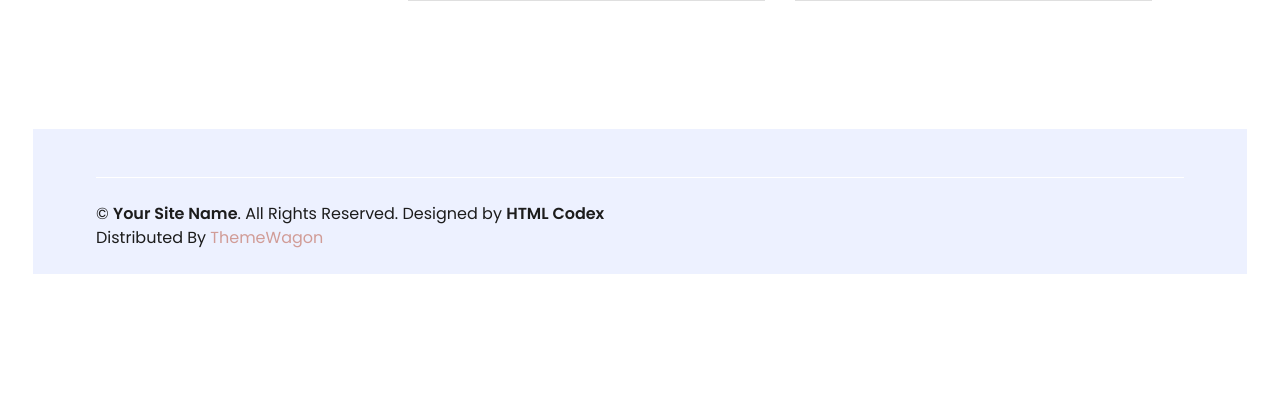
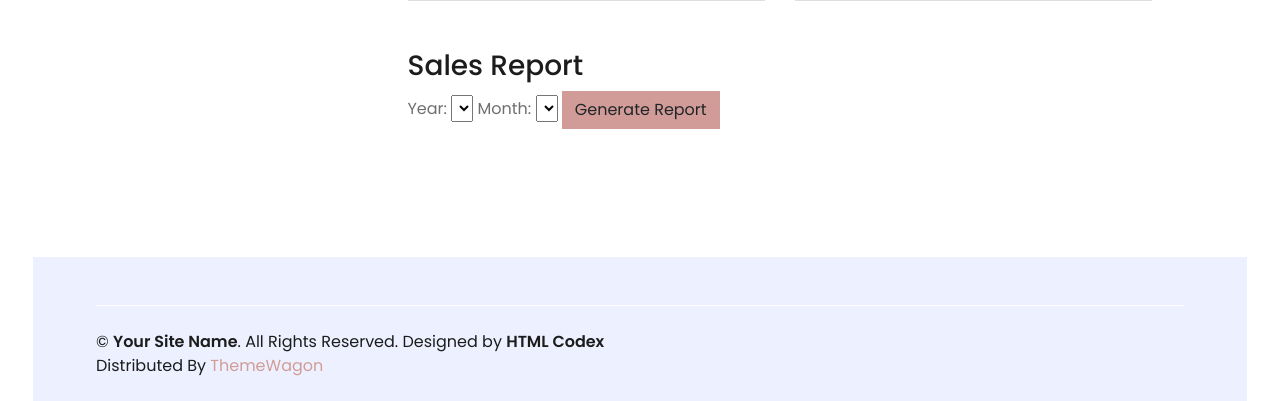
Before and after one commit to jaseem8055/ss_v11082023, a Django app: page /adminpanel/ in a window 1280 px wide. Shown: the part 802-1203 px from the top of the page. Before the commit the page ends 1076 px from the top, so only its background shows below. Run offline with Django 4.2, Linux system fonts and the light colour scheme; the visitor is signed in with stand-in values (Sample User, id 1); data that the repository does not hold is empty; some libraries are stand-ins or nearby versions.

Commit message:
5Aug2023 Sales Report

```diff
--- a/SkinScent/adminpanel/urls.py
+++ b/SkinScent/adminpanel/urls.py
@@ -1,5 +1,6 @@
 from django.urls import path
 from . import views
+
 
 app_name = 'adminpanel'
 
@@ -71,6 +72,10 @@ urlpatterns = [
     # path('offers/referral/', views.referral_offers, name='referral_offers'),
     # path('offers/referral/create/', views.create_referral_offer, name='create_referral_offer'),
 
+    # Sales Report
+    path("sales-report/", views.generate_monthly_sales_report_pdf, name="sales-report"),
+    path("sales-report/daily", views.generate_sales_report_pdf, name="sales-report-daily"),
+
 
 
 
--- a/SkinScent/adminpanel/views.py
+++ b/SkinScent/adminpanel/views.py
@@ -33,7 +33,18 @@ from django.utils.dateparse import parse_datetime
 def admin_home(request):
     if request.user.is_authenticated and request.user.is_superuser:
         adminname = request.user.username
-        return render(request, 'adminpanel/admin_home.html', {'username':adminname})
+
+        distinct_years = Order.objects.dates('created_at', 'year', order='DESC').distinct()
+        distinct_months = Order.objects.dates('created_at', 'month', order='DESC').distinct()
+
+        context = {
+            'distinct_years': distinct_years,
+            'distinct_months': distinct_months
+        }
+
+        context.update({'username':adminname})
+
+        return render(request, 'adminpanel/admin_home.html', context)
     else:
         logout(request)
         return redirect('/adminpanel/admin_signin/')
@@ -65,6 +76,168 @@ def admin_logout(request):
     return redirect('/adminpanel/')
 
 
+from reportlab.lib.pagesizes import letter
+from reportlab.platypus import SimpleDocTemplate, Paragraph
+
+from io import BytesIO
+
+from django.db.models import Sum
+from reportlab.lib.styles import getSampleStyleSheet
+
+import calendar
+from reportlab.platypus.doctemplate import PageBreak
+
+# Yearly Sales Report - NOT USED
+def generate_monthly_sales_report_pdf(request, year=None):
+    from datetime import datetime
+    # If year is not provided, use the current year
+    if year is None:
+        year = datetime.now().year
+
+    # Query to retrieve monthly sales data
+    monthly_sales = Order.objects.annotate(month=ExtractMonth('created_at'))\
+        .filter(created_at__year=year)\
+        .values('month')\
+        .annotate(total_sales=Sum('sub_total'))\
+        .order_by('month')
+
+    # Create a response object with PDF content type
+    response = HttpResponse(content_type='application/pdf')
+    response['Content-Disposition'] = f'attachment; filename="monthly_sales_report_{year}.pdf"'
+
+    # Create a buffer for the PDF content
+    buffer = BytesIO()
+
+    # Create a PDF document using reportlab
+    doc = SimpleDocTemplate(buffer, pagesize=letter)
+    elements = []
+
+    # Title Font
+    title_font_style = getSampleStyleSheet()["Title"]
+    title_text = f"Monthly Sales Report - {year}"
+    elements.append(Paragraph(title_text, title_font_style))
+    elements.append(Paragraph("<br/><br/>", title_font_style))  # Add some space after the title
+
+    # Body Font
+    normal_font_style = getSampleStyleSheet()["Normal"]
+
+    # Add content to the PDF with proper formatting
+    for entry in monthly_sales:
+        month_number = entry['month']
+        month_name = calendar.month_name[month_number]
+        total_sales = entry['total_sales']
+        elements.append(Paragraph(f"{month_name}: {total_sales}", normal_font_style))
+
+    # Build the PDF
+    doc.build(elements)
+    pdf = buffer.getvalue()
+    buffer.close()
+    response.write(pdf)
+
+    return response
+
+# Daily Sales Report
+def generate_sales_report_pdf(request, year=None, month=None):
+    from datetime import datetime
+
+    # GET from Sales Report Form at "admin_home.html"
+    year = int(request.GET.get('year'))
+    month = int(request.GET.get('month'))
+
+    # If year and month are not provided, use the current year and month
+    if year is None:
+        year = datetime.now().year
+    if month is None:
+        month = datetime.now().month
+
+
+    # Query to retrieve monthly sales data
+    monthly_sales = Order.objects.annotate(year=ExtractYear('created_at'),
+                                           month=ExtractMonth('created_at'))\
+        .filter(created_at__year=year, created_at__month=month)\
+        .values('year', 'month')\
+        .annotate(total_sales=Sum('sub_total'))\
+        .order_by('year', 'month')
+
+    # Query to retrieve daily sales data within the specified month
+    daily_sales = Order.objects.annotate(year=ExtractYear('created_at'),
+                                         month=ExtractMonth('created_at'),
+                                         day=ExtractDay('created_at'))\
+        .filter(created_at__year=year, created_at__month=month)\
+        .values('year', 'month', 'day')\
+        .annotate(total_sales=Sum('sub_total'))\
+        .order_by('year', 'month', 'day')
+
+    # Query to retrieve individual orders for the specified month and year
+    orders = Order.objects.filter(created_at__year=year, created_at__month=month)
+
+
+    # Create a response object with PDF content type
+    response = HttpResponse(content_type='application/pdf')
+    response['Content-Disposition'] = f'attachment; filename="sales_report_{year}_{month}.pdf"'
+
+    # Create a buffer for the PDF content
+    buffer = BytesIO()
+
+    # Create a PDF document using reportlab
+    doc = SimpleDocTemplate(buffer, pagesize=letter)
+    elements = []
+
+    # Title Font
+    title_font_style = getSampleStyleSheet()["Title"]
+    title_text = f"Sales Report - {calendar.month_name[month]} {year}"
+    elements.append(Paragraph(title_text, title_font_style))
+    # elements.append(Paragraph("<br/><br/>", title_font_style))  # Add some space after the title
+
+    # Sub-Title
+    # Define a style for sub-titles
+    subtitle_font_style = getSampleStyleSheet()["Heading2"]
+    # subtitle_font_style.alignment = 1  # Center alignment
+    subtitle_font_style.fontSize = 12
+    subtitle_font_style.leading = 20
+
+    # Body Font
+    normal_font_style = getSampleStyleSheet()["Normal"]
+
+    # Add monthly sales content to the PDF
+    elements.append(Paragraph("Monthly Sales:", subtitle_font_style))
+    for entry in monthly_sales:
+        total_sales = entry['total_sales']
+        elements.append(Paragraph(f"Total Sales: {total_sales}", normal_font_style))
+
+    # Add a page break to separate monthly and daily sales
+    #elements.append(PageBreak())
+
+    # Add space between monthly and daily sales sections
+    elements.extend([Paragraph("<br/><br/>", normal_font_style) for _ in range(3)])  # Add 3 empty lines
+
+
+    # Add daily sales content to the PDF
+    elements.append(Paragraph("Daily Sales:", subtitle_font_style))
+    for entry in daily_sales:
+        day = entry['day']
+        total_sales = entry['total_sales']
+        elements.append(Paragraph(f"Day {day}: Total Sales: {total_sales}", normal_font_style))
+
+    # Add space before the Order Summary section
+    elements.extend([Paragraph("<br/><br/>", normal_font_style) for _ in range(3)])  # Add 3 empty lines
+
+    # Add Order Summary section
+    elements.append(Paragraph("Order Summary:", subtitle_font_style))
+    for order in orders:
+        elements.append(Paragraph(f"Order Number: {order.order_number}", normal_font_style))
+        elements.append(Paragraph(f"Shipping Address: {order.shipping_address}", normal_font_style))
+        elements.append(Paragraph(f"Total Amount: {order.sub_total}", normal_font_style))
+        elements.append(Paragraph("--------------<br/>", normal_font_style))
+
+    # Build the PDF
+    doc.build(elements)
+    pdf = buffer.getvalue()
+    buffer.close()
+    response.write(pdf)
+
+    return response
+
 ####################################################
 ####################### OFFERS #####################
 ####################################################
@@ -91,7 +264,6 @@ def edit_offer(request, offer_id):
         if start_date > end_date:
             error_message = " 'Start Date' cannot be after 'End Date' "
             messages.error(request, error_message)
-            print("Messages content:", request._messages.__dict__)
             return redirect('adminpanel:edit_offer', offer_id=offer_id)
 
         # Check if there's an active offer with the same name
@@ -146,6 +318,13 @@ def create_offer(request):
     return render(request, 'adminpanel/a_offer_create.html')
 
 def offers(request):
+    adminname = None
+    if request.user.is_authenticated:
+        if request.user.is_superuser:
+            adminname = request.user.username
+        else:
+            return redirect('adminpanel:admin_home')
+
     current_datetime = timezone.now()
 
     existing_offers = Offer.objects.filter(start_date__lte=current_datetime, end_date__gte=current_datetime, active=True)
@@ -227,6 +406,12 @@ def create_product_offer(request):
 from datetime import timedelta
 
 def product_offers(request):
+    adminname = None
+    if request.user.is_authenticated:
+        if request.user.is_superuser:
+            adminname = request.user.username
+        else:
+            return redirect('adminpanel:admin_home')
 
     # UTC to IST difference
     hours_to_add = 5
@@ -370,7 +555,7 @@ def edit_product_offer(request, pk):
 #######
 from django.http import JsonResponse
 from django.db.models import Count
-from django.db.models.functions import ExtractYear, ExtractMonth
+from django.db.models.functions import ExtractYear, ExtractMonth, ExtractDay
 from django.db.models import Count, F, Sum, Avg
 from utils.charts import months, colorPrimary, colorSuccess, colorDanger, generate_color_palette, get_year_dict, get_user_dict
 
@@ -658,6 +843,13 @@ def order_detail(request, order_id):
     return render(request, 'adminpanel/a_order_detail.html', context)
 
 def order_summary(request):
+    adminname = None
+    if request.user.is_authenticated:
+        if request.user.is_superuser:
+            adminname = request.user.username
+        else:
+            return redirect('adminpanel:admin_home')
+
     orders = Order.objects.all()
     context = {'orders': orders}
     return render(request, 'adminpanel/a_orders_summary.html', context)
@@ -668,6 +860,13 @@ def order_summary(request):
 #### USERS MANAGEMENT ####
 ##########################
 def list_user(request):
+    adminname = None
+    if request.user.is_authenticated:
+        if request.user.is_superuser:
+            adminname = request.user.username
+        else:
+            return redirect('adminpanel:admin_home')
+
     if request.user.is_authenticated:
         if request.user.is_superuser:
             adminname = request.user.username
@@ -759,7 +958,10 @@ def list_variant(request, product_id):
 def start_product_variant(request):
     adminname = None
     if request.user.is_authenticated:
-        adminname = request.user.username
+        if request.user.is_superuser:
+            adminname = request.user.username
+        else:
+            return redirect('adminpanel:admin_home')
 
     products = Product.objects.all().order_by('pk')
     paginator = Paginator(products, 10)  # Display 10 categories per page
@@ -770,16 +972,16 @@ def start_product_variant(request):
     return render(request, 'adminpanel/a_variant_products.html', {'products': products, 'username':adminname})
 
 
-
-
-
 ##########################
 ### PRODUCT MANAGEMENT ###
 ##########################
 def list_product(request):
     adminname = None
     if request.user.is_authenticated:
-        adminname = request.user.username
+        if request.user.is_superuser:
+            adminname = request.user.username
+        else:
+            return redirect('adminpanel:admin_home')
 
     products = Product.objects.all().order_by('pk')
     paginator = Paginator(products, 10)  # Display 10 categories per page
@@ -919,7 +1121,10 @@ def block_product(request, product_id):
 def list_category(request):
     adminname = None
     if request.user.is_authenticated:
-        adminname = request.user.username
+        if request.user.is_superuser:
+            adminname = request.user.username
+        else:
+            return redirect('adminpanel:admin_home')
 
     all_categories = Category.objects.all().order_by('name')
     paginator = Paginator(all_categories, 10)  # Display 10 categories per page
@@ -981,7 +1186,6 @@ def add_category(request):
 
     return render(request, 'adminpanel/a_category_add.html', {'username':adminname})
 
-
 def edit_category(request, category_id):
     cat_update = Category.objects.get(id=category_id)
     adminname = None
@@ -1026,7 +1230,6 @@ def edit_category(request, category_id):
 
     return render(request, 'adminpanel/a_category_edit.html', {'username':adminname, 'category':cat_update})
 
-
 def block_category(request, category_id):
     if request.method == 'POST':
         category = Category.objects.get(id=category_id)
--- a/SkinScent/shop/views.py
+++ b/SkinScent/shop/views.py
@@ -218,6 +218,9 @@ from django.shortcuts import get_object_or_404
 from django.http import HttpResponse
 from io import BytesIO
 
+from django.db.models.functions import ExtractYear, ExtractMonth
+from django.db.models import Count, F, Sum, Avg
+
 def generate_pdf(request, order_id):
     # Fetch the object from the database
     order_obj = get_object_or_404(Order, id=order_id)
@@ -302,8 +305,6 @@ def generate_pdf(request, order_id):
     response.write(pdf)
 
     return response
-
-
 
 ###################
 # COUPON MANAGEMENT
--- a/SkinScent/templates/adminpanel/a_base1.html
+++ b/SkinScent/templates/adminpanel/a_base1.html
@@ -200,8 +200,6 @@
                             <div class="dropdown-menu rounded-0 m-0">
                                 <a href="/adminpanel/offers/" class="dropdown-item">Offer Titles</a>
                                 <a href="/adminpanel/offers/product" class="dropdown-item">Product Offers</a>
-                                <a href="" class="dropdown-item">Category Offers</a>
-                                <a href="" class="dropdown-item">referral Offers</a>
                             </div>
                         </div>
                         {% comment %} <a href="" class="nav-item nav-link">Sportswear</a> {% endcomment %}
--- a/SkinScent/templates/adminpanel/admin_home.html
+++ b/SkinScent/templates/adminpanel/admin_home.html
@@ -47,6 +47,29 @@
           </div>
       </div>
     </div>
+
+    <!---SALES REPORT FORM--->
+    <div class="container p-3 mt-3">
+      <h3>Sales Report</h3>
+        <form method="GET" action="{% url 'adminpanel:sales-report-daily' %}">
+          <label for="year">Year:</label>
+          <select name="year" id="year" required>
+              {% for year in distinct_years %}
+                  <option value="{{ year|date:'Y' }}">{{ year|date:'Y' }}</option>
+              {% endfor %}
+          </select>
+
+          <label for="month">Month:</label>
+          <select name="month" id="month" required>
+              {% for month in distinct_months %}
+                  <option value="{{ month|date:'m' }}">{{ month|date:'F' }}</option>
+              {% endfor %}
+          </select>
+
+          <button type="submit" class="btn btn-primary">Generate Report</button>
+      </form>
+    </div>
+
 
     <script src="https://cdn.jsdelivr.net/npm/chart.js@4.2.1/dist/chart.umd.min.js"></script>
 
--- a/SkinScent/templates/base.html
+++ b/SkinScent/templates/base.html
@@ -222,8 +222,8 @@
                             </div>
                             {% else %}
                             <a href="/authapp/signin/" class="nav-item nav-link">Login</a>
+                            <a href="/authapp/signup/" class="nav-item nav-link">Register</a>
                             {% endif %}
-                            <a href="/authapp/signup/" class="nav-item nav-link">Register</a>
                         </div>
                     </div>
                 </nav>
--- a/SkinScent/templates/base3.html
+++ b/SkinScent/templates/base3.html
@@ -137,9 +137,10 @@
                             </div>
                             {% else %}
                             <a href="/authapp/signin/" class="nav-item nav-link">Login</a>
+                            <a href="" class="nav-item nav-link">Register</a>
                             {% endif %}
 
-                            <a href="" class="nav-item nav-link">Register</a>
+
                         </div>
                     </div>
                 </nav>
--- a/SkinScent/templates/index.html
+++ b/SkinScent/templates/index.html
@@ -19,8 +19,8 @@
                 <img class="img-fluid" src="{% static 'carousel/Carousal_British_rose_HPC.jpeg' %}" alt="Image">
                 <div class="carousel-caption d-flex flex-column align-items-center justify-content-center">
                     <div class="p-3" style="max-width: 700px;">
-                        <h4 class="text-light text-uppercase font-weight-medium mb-3">30% Off for Your Orders, Today and Tomorrow</h4>
-                        <h3 class="display-4 text-white font-weight-semi-bold mb-4">Use Coupon Code: 'WEEK14'</h3>
+                        <h4 class="text-light text-uppercase font-weight-medium mb-3">35% Off for Your Orders, Today and Tomorrow</h4>
+                        <h3 class="display-4 text-white font-weight-semi-bold mb-4">Use Coupon Code: 'MJPAL'</h3>
                         <a href="" class="btn btn-light py-2 px-3">Shop Now</a>
                     </div>
                 </div>
```
Also changed, not shown: SkinScent/userprofile/views.py (+32 -6 lines).
